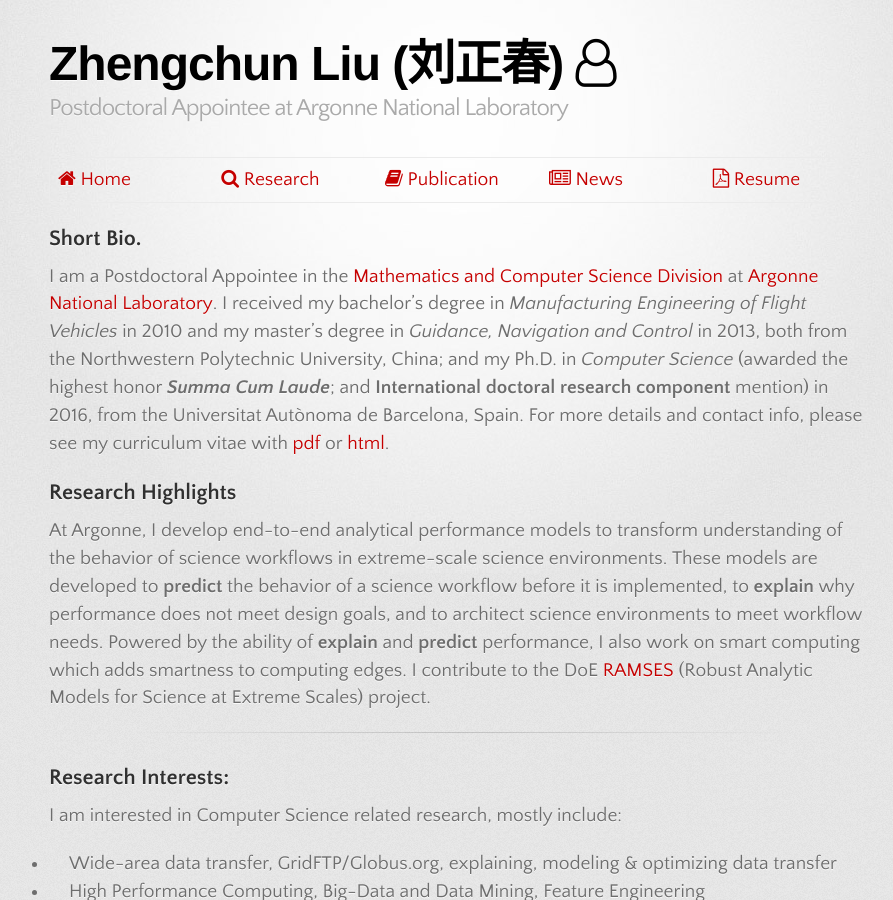
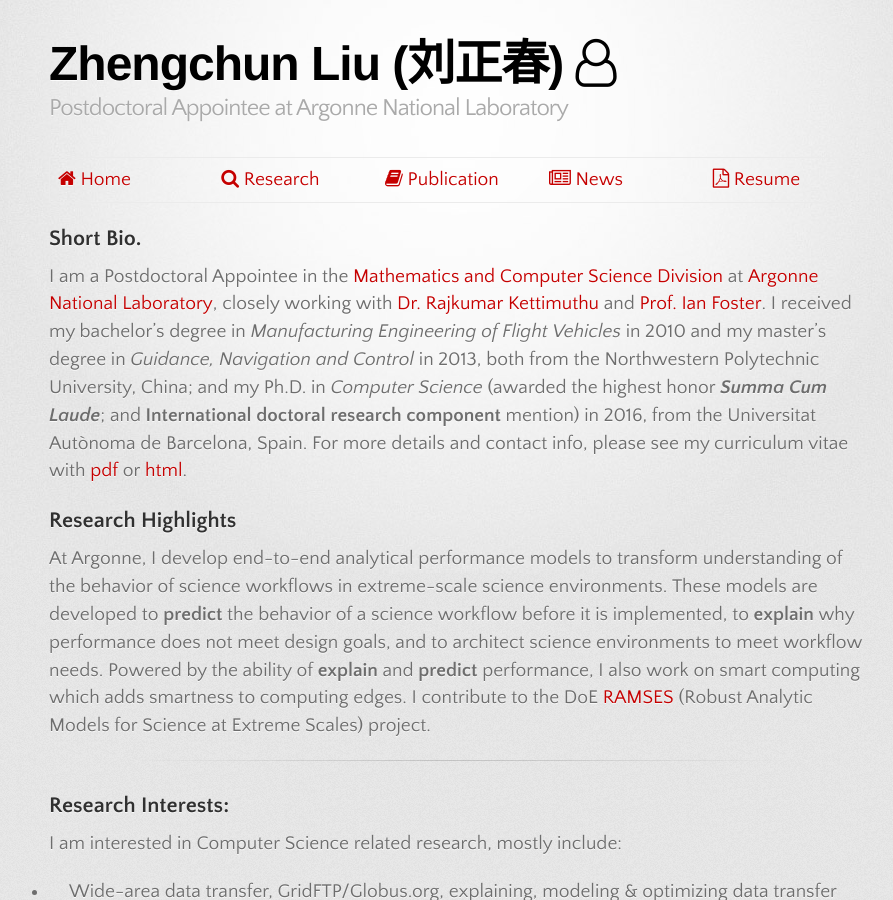
Before and after one commit to lzhengchun/lzhengchun.github.io, a Jekyll site: the page built from index.md, in a window 1280 px wide and 900 px high. Shown: the whole window, without its empty margins (181-1074 px from the left). Built offline with Jekyll 4.4.1, drawn with Linux system fonts in a browser that asks for light colours; some web fonts are replaced.

Commit message:
add, delete, polish etc.

```diff
--- a/index.md
+++ b/index.md
@@ -5,7 +5,7 @@
 
 ## Short Bio.
 
-I am a Postdoctoral Appointee in the [Mathematics and Computer Science Division](http://www.mcs.anl.gov/person/zhengchun-liu) at [Argonne National Laboratory](http://www.anl.gov/).
+I am a Postdoctoral Appointee in the [Mathematics and Computer Science Division](http://www.mcs.anl.gov/person/zhengchun-liu) at [Argonne National Laboratory](http://www.anl.gov/), closely working with [Dr. Rajkumar Kettimuthu](http://www.mcs.anl.gov/~kettimut/) and [Prof. Ian Foster](https://www.cs.uchicago.edu/directory/ian-foster).
 <!---
 I work with [Rajkumar Kettimuthu](http://www.mcs.anl.gov/~kettimut/) (supervisor), Prof. [Ian Foster](https://www.cs.uchicago.edu/directory/ian-foster), [Prasanna Balaprakash](http://www.mcs.anl.gov/~pbalapra), [Sven Leyffer](https://wiki.mcs.anl.gov/leyffer/index.php/Sven_Leyffer) and [Kyle Chard](https://kylechard.com/) et al. --->
 I received my bachelor's degree in _Manufacturing Engineering of Flight Vehicles_ in 2010 and my master's degree in _Guidance, Navigation and Control_ in 2013, both from the Northwestern Polytechnic University, China; and my Ph.D. in _Computer Science_ (awarded the highest honor ___Summa Cum Laude___; and **International doctoral research component** mention) in 2016, from the Universitat Autònoma de Barcelona, Spain.
```
